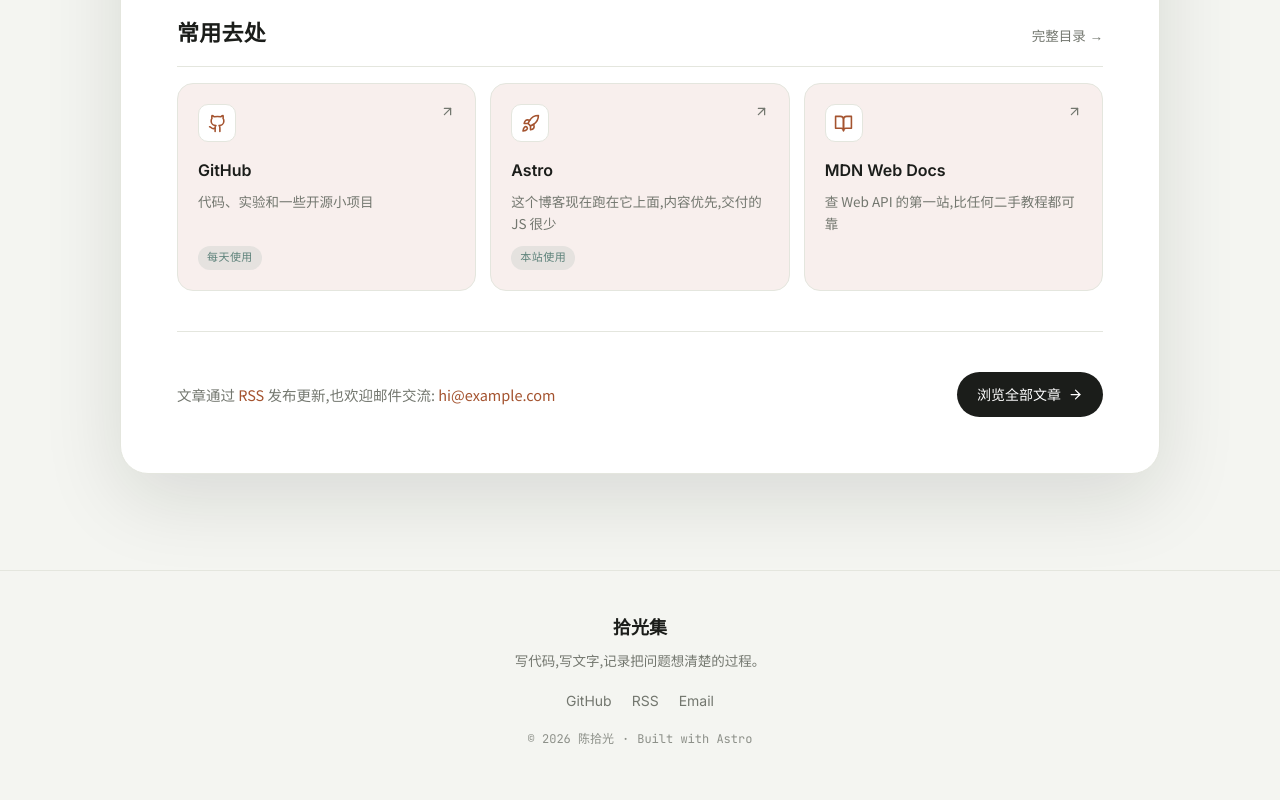
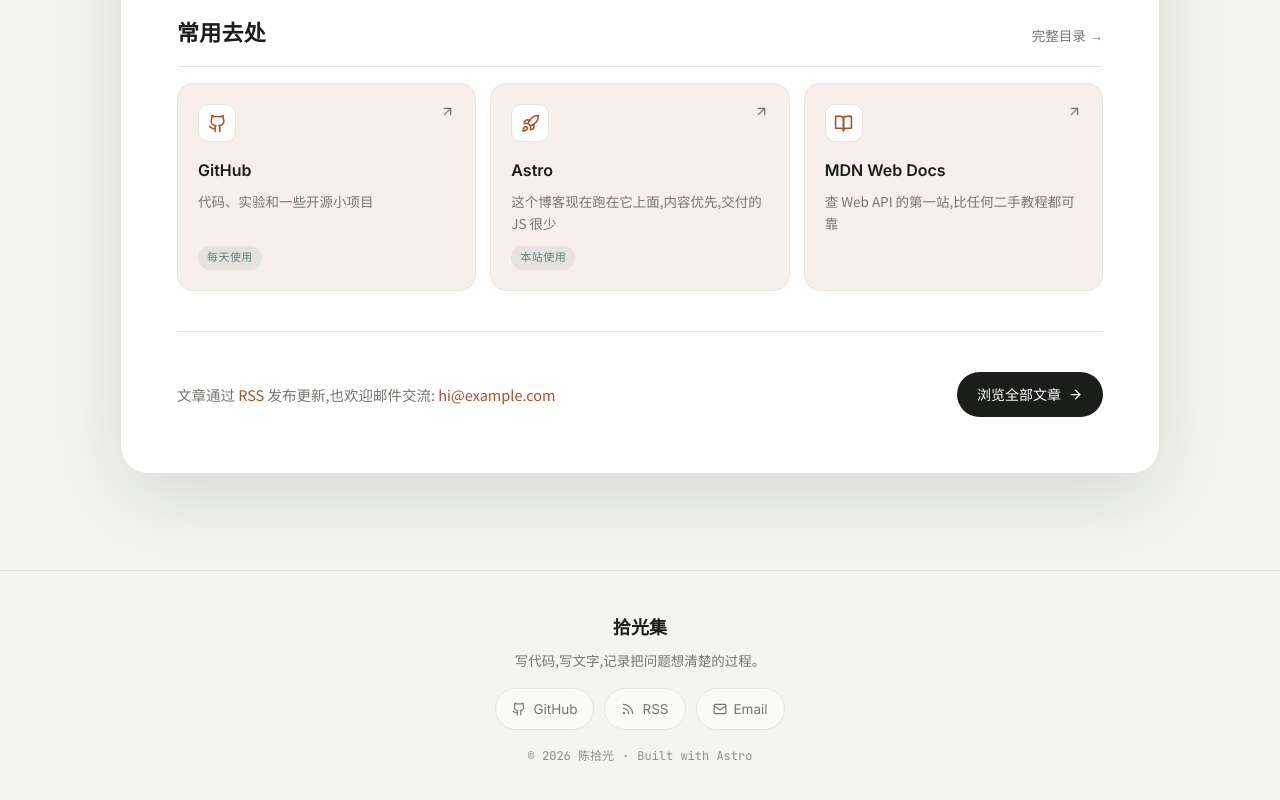
Before and after one commit to iceforYuri/TowardsLight, an Astro site: page / in a window 1280 px wide. Shown: the part 1592-2392 px from the top of the page. Built offline with nearby package versions, Linux system fonts and the light colour scheme; Astro itself is replaced by a stand-in of ours; a web font is replaced by a local one.

Commit message:
style: 页脚链接改为胶囊式图标+文字,图标随 socialLinks 配置

```diff
--- a/src/components/SiteFooter.astro
+++ b/src/components/SiteFooter.astro
@@ -1,4 +1,5 @@
 ---
+import Icon from './Icon.astro';
 import { site } from '../data/site';
 
 const year = new Date().getFullYear();
@@ -20,7 +21,8 @@
               ? { target: '_blank', rel: 'noopener noreferrer' }
               : {})}
           >
-            {link.label}
+            <Icon name={link.icon} size={14} />
+            <span>{link.label}</span>
           </a>
         ))
       }
@@ -66,17 +68,35 @@
 
   .footer-links {
     display: flex;
-    gap: 20px;
+    flex-wrap: wrap;
+    justify-content: center;
+    gap: 10px;
   }
 
+  /* 胶囊式图标 + 文字 */
   .footer-link {
+    display: inline-flex;
+    align-items: center;
+    gap: 7px;
+    padding: 8px 16px;
     font-family: var(--font-ui);
-    font-size: 14px;
+    font-size: 13.5px;
     color: var(--color-muted);
+    background: var(--color-surface-raised);
+    border: 1px solid var(--color-border);
+    border-radius: 999px;
+    transition:
+      color 0.2s ease,
+      border-color 0.2s ease,
+      background-color 0.2s ease,
+      transform 0.2s ease;
   }
 
   .footer-link:hover {
     color: var(--color-accent-text);
+    border-color: var(--color-accent);
+    background: var(--color-accent-soft);
+    transform: translateY(-1px);
   }
 
   .footer-meta {
--- a/src/data/site.ts
+++ b/src/data/site.ts
@@ -27,9 +27,9 @@
     { label: 'Links', href: '/links' },
   ],
   socialLinks: [
-    { label: 'GitHub', href: 'https://github.com' },
-    { label: 'RSS', href: '/rss.xml' },
-    { label: 'Email', href: 'mailto:hi@example.com' },
+    { label: 'GitHub', href: 'https://github.com', icon: 'github' },
+    { label: 'RSS', href: '/rss.xml', icon: 'rss' },
+    { label: 'Email', href: 'mailto:hi@example.com', icon: 'mail' },
   ],
   homeHero: {
     greeting: '拾光集',
```
